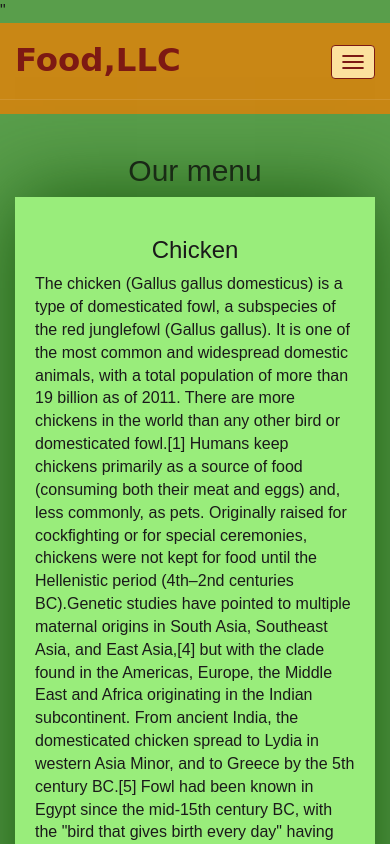
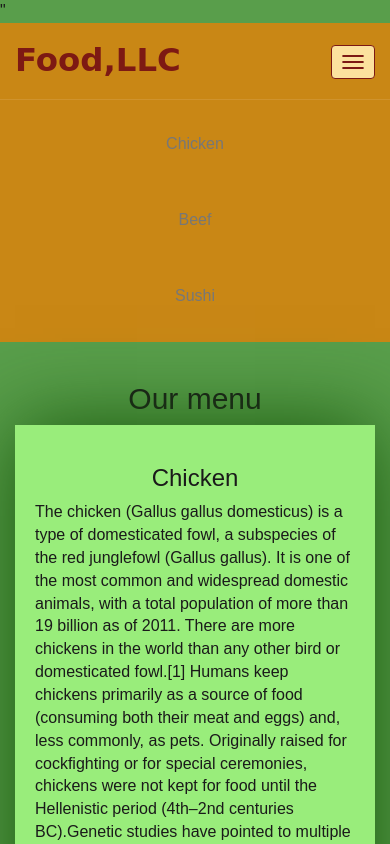
Before and after one commit to aishwarya004/module-3, a plain HTML site: page index.html in a window 390 px wide. Both pictures are taken after a click on the button "Toggle navigation". Shown: the top 844 px of the page. Drawn offline with Linux system fonts and the light colour scheme.

Commit message:
Update index.html

```diff
--- a/index.html
+++ b/index.html
@@ -19,30 +19,30 @@
 			<div class="navbar-brand">
 			 <a href="index.html"><h1> Food,LLC</h1></a>
 		</div>
-		<button type="button" class ="navbar-toggle collapsed visible-xs"  data-toggle="collapse" data-target="#collapsable-nav" aria-expanded="false">
+		<button type="button" class ="navbar-toggle collapsed visible-xs"  data-toggle="collapse" data-target="#collapsable-nav" aria-expanded="true">
 			 <span class="sr-only">Toggle navigation</span>
             <span class="icon-bar"></span>
             <span class="icon-bar"></span>
             <span class="icon-bar"></span>
           </button>
       </div>
-        <div id="collapsable-nav" class="collapse navbar-collapse ">
-        	<ul id ="nav-list" class ="nav navbar-nav navbar-right visible-xs text-center">
-        		<li>
-        			<a hef ="#chicken-tile"<br class="hidden-xs"> Chicken </a>
+        <div id="collapsable-nav" class="collapse navbar-collapse " aria-expanded="true">
+        	<ul class ="nav navbar-nav navbar-right visible-xs">
+        		<li class="navbar-menuitem text-center">
+        			<a href ="#chicken-tile"> Chicken </a>
         		</li>
-        		<li>
-        			<a href="#beef-tile"<br class="hidden-xs"> Beef </a>
+        		<li class="navbar-menuitem text-center">
+        			<a href="#beef-tile"> Beef </a>
         		</li>
-        		<li>
-        			<a href ="#sushi-tile"<br class ="hidden-xs">Sushi</a>
+        		<li class="navbar-menuitem text-center">
+        			<a href ="#sushi-tile">Sushi</a>
         		</li>
         	</ul>
         </div>
         </div>
     </nav>
 </header>
-<div id="main-content " class="container">
+<div id="main-content " class="container-fluid">
 <h2 id="top-heading" class="text-center">Our menu</h2>
 <div id="home-titles" class ="row">
 <div class="col-md-4 col-sm-6 col-xs-12">
```
